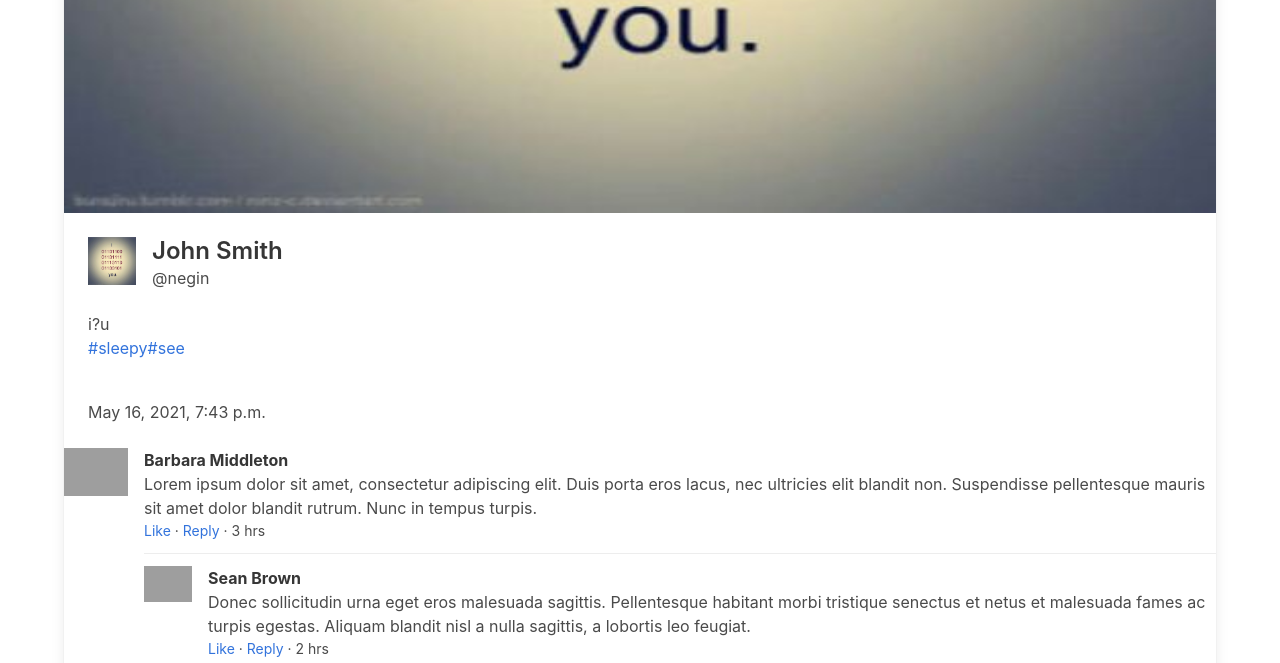
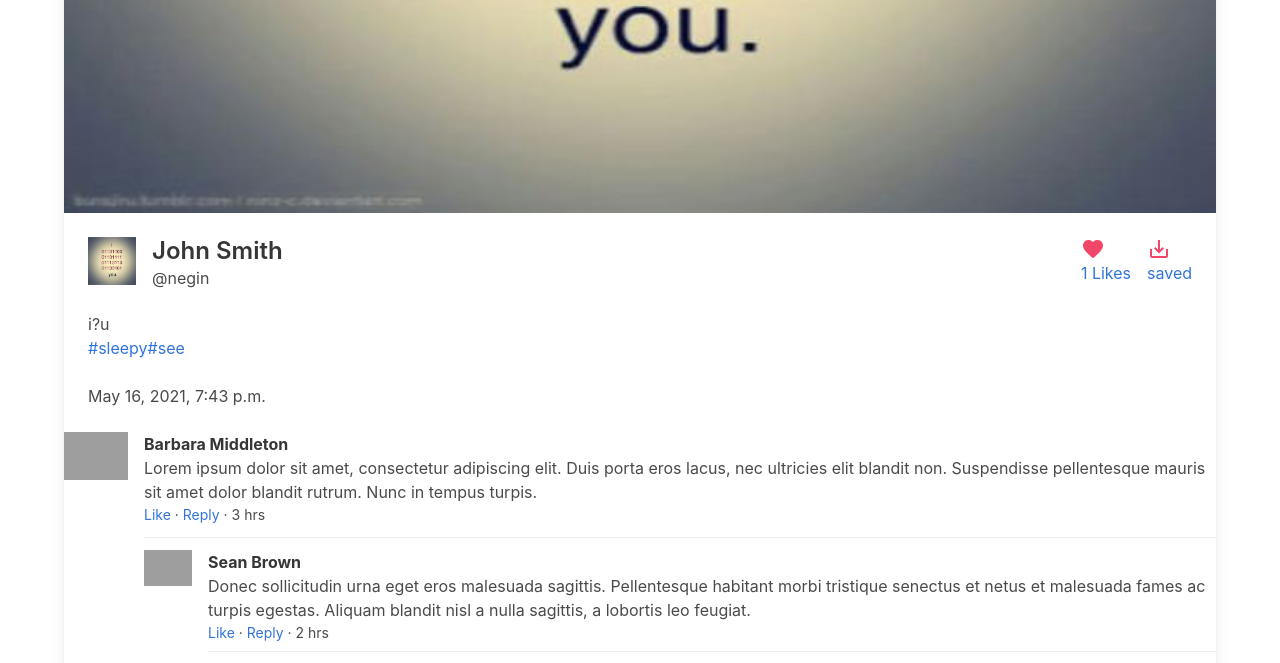
Before and after one commit to saharfk/instagramCloneProject, a Django app: page /post/7ce51f41-a9c0-46f1-9196-b45fa41e8aab in a window 1280 px wide. Shown: the part 751-1414 px from the top of the page. Run offline with Django 3.2, Linux system fonts and the light colour scheme; a user stored in the database is signed in; data comes from the database, SQL or seed files in the repository; both versions use the stored data as it was after the commit; grey boxes are pictures that could not be loaded.

Commit message:
activating like and save bottons

```diff
--- a/instagram_clone/authy/models.py
+++ b/instagram_clone/authy/models.py
@@ -1,6 +1,6 @@
 from django.db import models
 from django.contrib.auth.models import User
-# from post.models import Post
+from post.models import Post
 
 from django.db.models.signals import post_save
 
@@ -14,7 +14,7 @@ class Profile(models.Model):
     url = models.CharField(max_length=80, null=True, blank=True)
     profile_info = models.TextField(max_length=150, null=True, blank=True)
     created = models.DateField(auto_now_add=True)
-    # favorites = models.ManyToManyField(Post)
+    favorites = models.ManyToManyField(Post)
     picture = models.ImageField(upload_to='profile_pictures', blank=True, null=True, verbose_name='Picture')
 
 
--- a/instagram_clone/instagram_clone/templates/post_detail.html
+++ b/instagram_clone/instagram_clone/templates/post_detail.html
@@ -25,14 +25,36 @@
                         <p class="title is-4">John Smith</p>
                         <p class="subtitle is-6">@{{ post.user.username }}</p>
                     </div>
+                    <div class="media-right">
+                        <a href="{% url 'postlike' post.id %}">
+                            <i class="material-icons  has-text-danger">favorite</i><p>{{ post.likes }} Likes</p>
+                        </a>
+                    </div>
+                    {% if favorited is True %}
+
+                    <div class="media-right">
+                        <a href="{% url 'postfavorite' post.id %}">
+                            <i class="material-icons has-text-danger">save_alt</i>
+                            <p>saved</p>
+                        </a>
+                    </div>
+                    {% else %}
+                    <div class="media-right">
+                        <a href="{% url 'postfavorite' post.id %}">
+                            <i class="material-icons">save_alt</i>
+                            <p>save</p>
+                        </a>
+                    </div>
+                    {% endif %}
                 </div>
 
-                <div class="content">
+                <div class="media-content">
                     {{ post.caption }}
                     <p>{% for tag in post.tags.all %}<a href="{{ tag.get_absolute_url }}">#{{ tag }}</a>{% endfor %}</p>
                     <br>
                     <time datetime="2016-1-1">{{ post.posted }}</time>
                 </div>
+
             </div>
 
 
--- a/instagram_clone/post/models.py
+++ b/instagram_clone/post/models.py
@@ -67,5 +67,10 @@ class Stream(models.Model):
             stream.save()
 
 
+class Likes(models.Model):
+    user = models.ForeignKey(User, on_delete=models.CASCADE, related_name='user_like')
+    post = models.ForeignKey(Post, on_delete=models.CASCADE, related_name='post_likes')
+
+
 # Stream
 post_save.connect(Stream.add_post, sender=Post)
--- a/instagram_clone/post/urls.py
+++ b/instagram_clone/post/urls.py
@@ -1,5 +1,5 @@
 from django.urls import path
-from post.views import index, NewPost, PostDetails, tags
+from post.views import index, NewPost, PostDetails, tags, like, favorite
 
 # , NewPost, PostDetails, tags, like, favorite
 
@@ -8,4 +8,7 @@ urlpatterns = [
     path('newpost/', NewPost, name='newpost'),
     path('<uuid:post_id>', PostDetails, name='postdetails'),
     path('tag/<slug:tag_slug>', tags, name='tags'),
+    path('<uuid:post_id>/like', like, name='postlike'),
+    path('<uuid:post_id>/favorite', favorite, name='postfavorite'),
+
 ]
--- a/instagram_clone/post/views.py
+++ b/instagram_clone/post/views.py
@@ -1,20 +1,11 @@
 from django.shortcuts import render, get_object_or_404, redirect
 from django.http import HttpResponse, HttpResponseRedirect
 from django.template import loader
-
-from post.models import Stream, Post, Tag
-# Tag, Likes, PostFileContent
+from django.urls import reverse
+from post.models import Stream, Post, Tag, Likes
 from post.forms import NewPostForm
-# from stories.models import Story, StoryStream
-
-# from comment.models import Comment
-# from comment.forms import CommentForm
-
 from django.contrib.auth.decorators import login_required
-
-
-# from django.urls import reverse
-# from authy.models import Profile
+from authy.models import Profile
 
 
 # Create your views here.
@@ -78,9 +69,18 @@ def NewPost(request):
 @login_required
 def PostDetails(request, post_id):
     post = get_object_or_404(Post, id=post_id)
+    favorited = False
+
+    if request.user.is_authenticated:
+        profile = Profile.objects.get(user=request.user)
+
+        if profile.favorites.filter(id=post_id).exists():
+            favorited = True
+
     template = loader.get_template('post_detail.html')
     context = {
         'post': post,
+        'favorited': favorited,
     }
     return HttpResponse(template.render(context, request))
 
@@ -96,3 +96,40 @@ def tags(requst, tag_slug):
     }
 
     return HttpResponse(template.render(context, requst))
+
+
+@login_required
+def like(requst, post_id):
+    user = requst.user
+    post = Post.objects.get(id=post_id)
+    current_likes = post.likes
+
+    liked = Likes.objects.filter(user=user, post=post).count()
+    if not liked:
+        like = Likes.objects.create(user=user, post=post)
+        # like.save()
+        current_likes = current_likes + 1
+
+    else:
+        Likes.objects.filter(user=user, post=post).delete()
+        current_likes = current_likes - 1
+
+    post.likes = current_likes
+    post.save()
+
+    return HttpResponseRedirect(reverse('postdetails', args=[post_id]))
+
+
+@login_required
+def favorite(requst, post_id):
+    user = requst.user
+    post = Post.objects.get(id=post_id)
+    profile = Profile.objects.get(user=user)
+
+    if profile.favorites.filter(id=post_id).exists():
+        profile.favorites.remove(post)
+
+    else:
+        profile.favorites.add(post)
+
+    return HttpResponseRedirect(reverse('postdetails', args=[post_id]))
```
Also changed, not shown: instagram_clone/instagram_clone/templates/index.html (+7 -0 lines), instagram_clone/authy/migrations/0002_profile_favorites.py (added), instagram_clone/db.sqlite3, instagram_clone/post/migrations/0003_likes.py (added).
